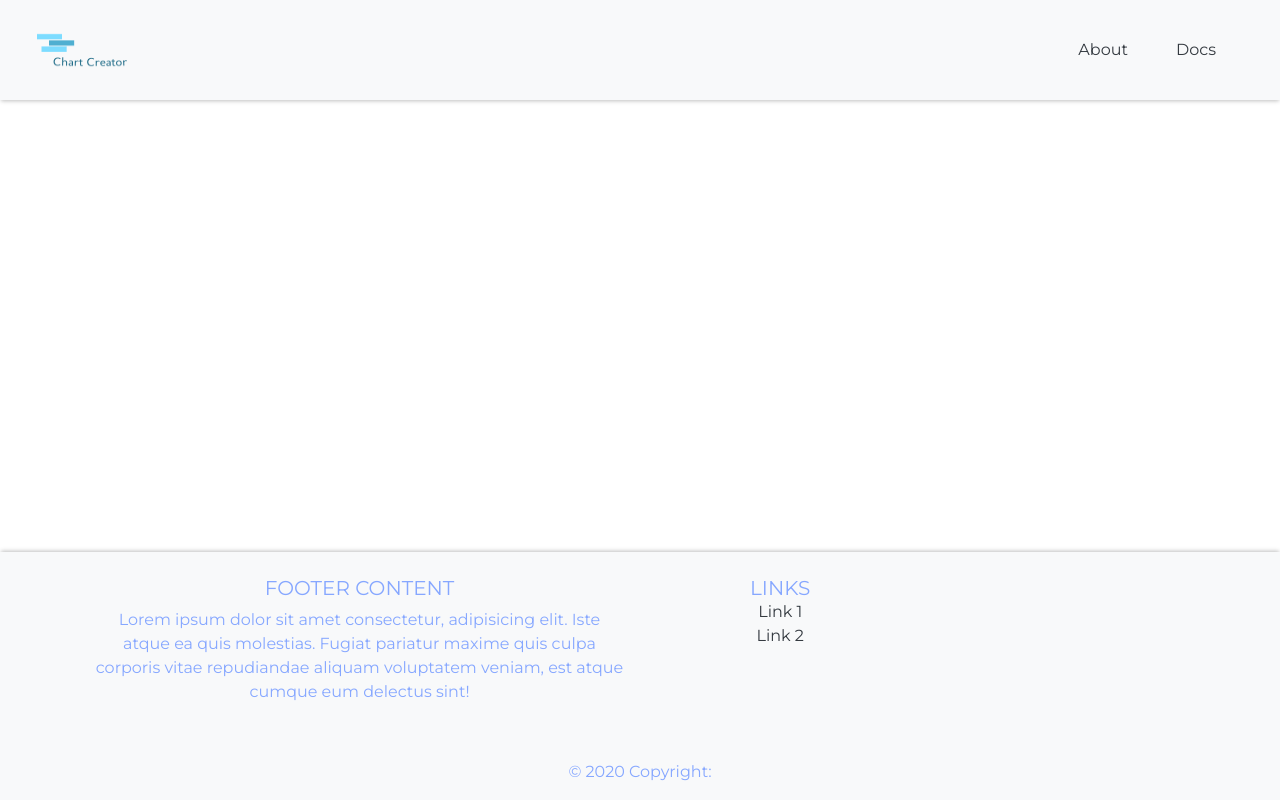
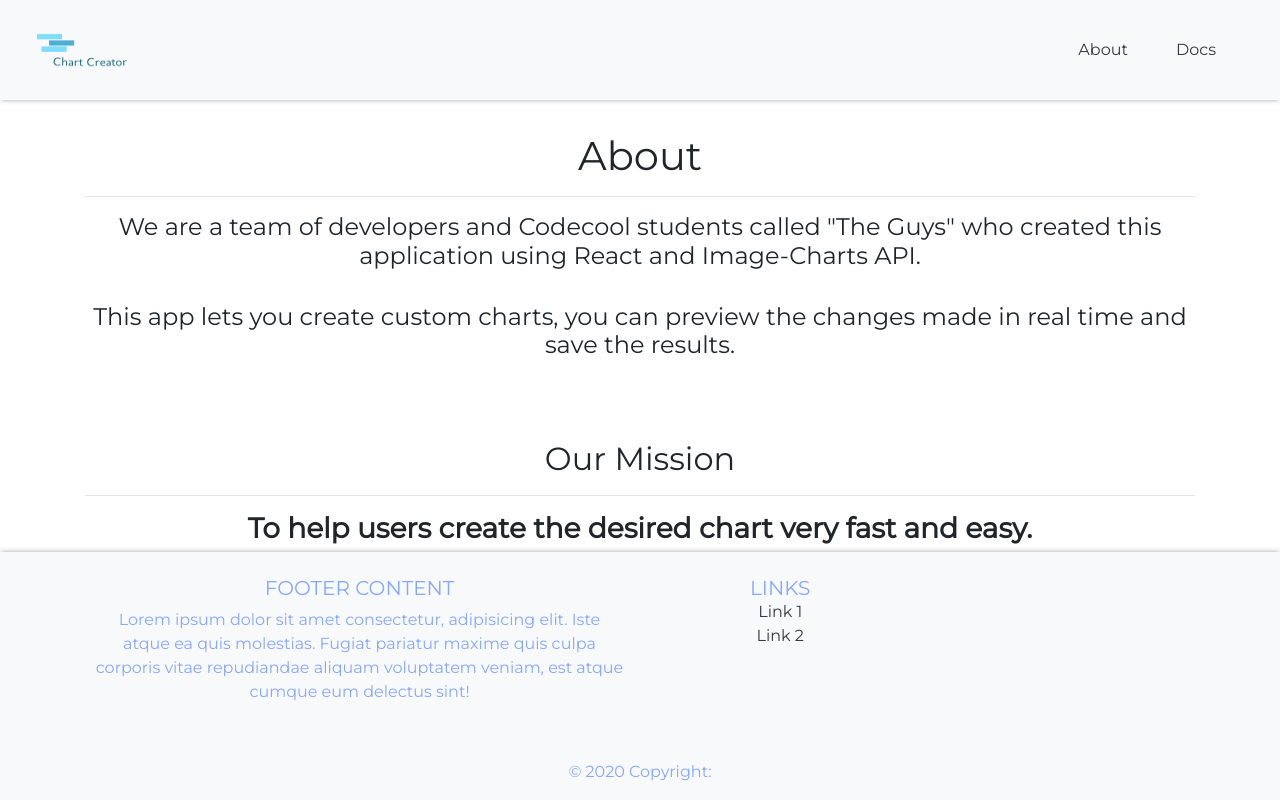
Before and after one commit to FlorinCiocirlan/Chart-Creator, a React (Create React App) app: page /about in a window 1280 px wide. Built offline with nearby package versions, Linux system fonts and the light colour scheme.

Commit message:
add about page

```diff
--- a/src/App.css
+++ b/src/App.css
@@ -1,18 +1,18 @@
 @import url("https://fonts.googleapis.com/css2?family=Montserrat&display=swap");
 
 :root {
-	--main-accent-color: #309EE3;
-	--darker-accent-color: #3B6078;
-	--lighter-accent-color: #6BBBED;
-	--secondary-accent-color: #2E99DC;
-	--secondary-lighter-color: #8DC2E3;
+  --main-accent-color: #309ee3;
+  --darker-accent-color: #3b6078;
+  --lighter-accent-color: #6bbbed;
+  --secondary-accent-color: #2e99dc;
+  --secondary-lighter-color: #8dc2e3;
 }
 
 * {
   box-sizing: border-box;
   padding: 0;
   margin: 0;
-	font-family: 'Montserrat', sans-serif;
+  font-family: "Montserrat", sans-serif;
 }
 
 body {
@@ -34,7 +34,7 @@ a {
   padding: 2rem;
   border: 3px solid grey;
   border-radius: 10%;
-	box-shadow: 0 2px 4px -1px rgba(0,0,0,0.25);
+  box-shadow: 0 2px 4px -1px rgba(0, 0, 0, 0.25);
   margin: 1rem 0;
 }
 
@@ -43,11 +43,11 @@ a {
 }
 
 .nav {
-	box-shadow: 0 2px 4px -1px rgba(0,0,0,0.25);
+  box-shadow: 0 2px 4px -1px rgba(0, 0, 0, 0.25);
 }
 
 footer {
-	box-shadow: 0px -2px 4px -1px rgba(0,0,0,0.25);
+  box-shadow: 0px -2px 4px -1px rgba(0, 0, 0, 0.25);
 }
 /*
 @media only screen and (max-width: 600px) {
--- a/src/App.js
+++ b/src/App.js
@@ -4,6 +4,7 @@ import Footer from './Components/layout/Footer';
 import { BrowserRouter as Router, Route } from 'react-router-dom';
 import './App.css';
 import Docs from './Components/Docs';
+import About from './Components/About'
 
 function App() {
 	return (
@@ -12,6 +13,7 @@ function App() {
 				<Header />
 				<Route exact path='/' component={Home}></Route>
 				<Route exact path='/docs' component={Docs}></Route>
+				<Route path='/about' component={About}></Route>
 				<Footer />
 			</div>
 		</Router>
--- /dev/null
+++ b/src/Components/About.js
@@ -0,0 +1,20 @@
+import React from 'react'
+import { Container } from 'react-bootstrap';
+import { Link } from 'react-router-dom';
+
+export default function Docs() {
+    return (
+        <Container className="centered-container">
+            <h1>About</h1><hr/>
+            <h4>We are a team of developers and Codecool students called "The Guys"
+                who created this application using React and Image-Charts API.</h4>
+            <br/>
+            <h4>This app lets you create custom charts, you can preview the changes made in real time and save the results.</h4>
+            <br/><br/><br/>
+            <h2>Our Mission</h2><hr/>
+            <h3><b>To help users create the desired chart very fast and easy.</b></h3>
+            <br/><br/><br/>
+            <p>For GitHub link click <a href="https://github.com/FlorinCiocirlan/chart-creator">here</a></p>
+        </Container>
+    )
+}
--- a/src/Components/layout/Header.js
+++ b/src/Components/layout/Header.js
@@ -25,7 +25,7 @@ export default function Header() {
 				className='ml-auto mr-3 d-flex align-self-bottom'
 			>
 				<Nav.Link eventKey='link-1' className='text-dark'>
-					About
+					<Link to="/about" className="text-dark">About</Link>
 				</Nav.Link>
 			</Nav.Item>
 			<Nav.Item as='li'>
```
Lines whose indentation alone changed are shown as unchanged.
